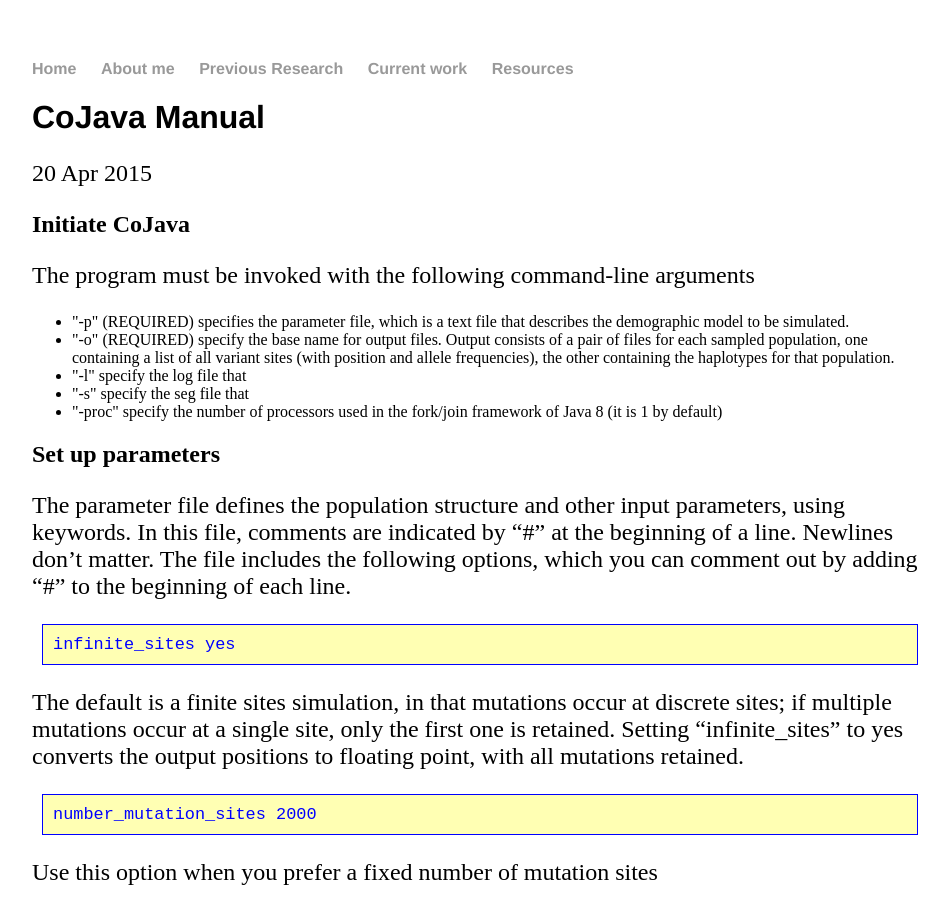
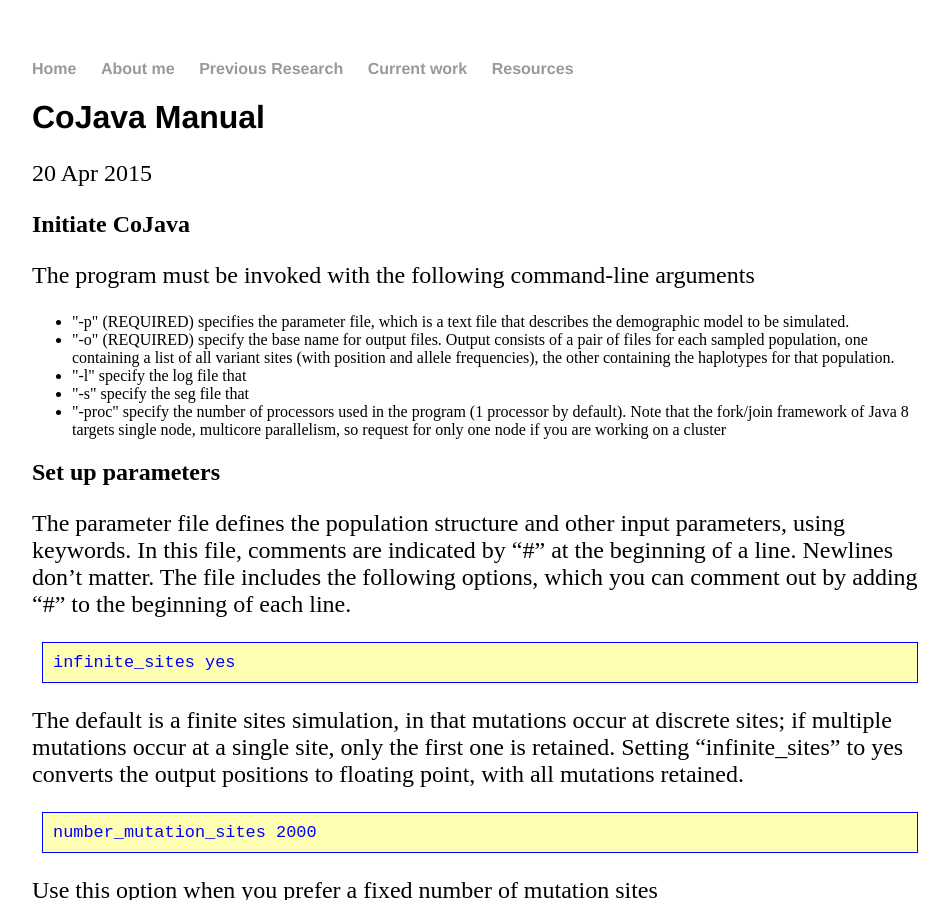
Before and after one commit to lybird300/lybird300.github.io, a Jekyll site: the page built from _posts/2015-04-20-CoJava-manual.md, in a window 1280 px wide and 900 px high. Shown: the whole window, without its empty margins (160-1109 px from the left). Built offline with Jekyll 4.4.1, drawn with Linux system fonts in a browser that asks for light colours.

Commit message:
Update 2015-04-20-CoJava-manual.md

```diff
--- a/_posts/2015-04-20-CoJava-manual.md
+++ b/_posts/2015-04-20-CoJava-manual.md
@@ -6,7 +6,7 @@
 <h2>Initiate CoJava</h2>
 The program must be invoked with the following command-line arguments
 <ul><li>"-p" (REQUIRED) specifies the parameter file, which is a text file that describes the demographic model to be simulated.</li>
-<li>"-o" (REQUIRED) specify the base name for output files. Output consists of a pair of files for each sampled population, one containing a list of all variant sites (with position and allele frequencies), the other containing the haplotypes for that population.</li><li>"-l" specify the log file that</li><li>"-s" specify the seg file that</li><li>"-proc" specify the number of processors used in the fork/join framework of Java 8 (it is 1 by default)</li></ul>
+<li>"-o" (REQUIRED) specify the base name for output files. Output consists of a pair of files for each sampled population, one containing a list of all variant sites (with position and allele frequencies), the other containing the haplotypes for that population.</li><li>"-l" specify the log file that</li><li>"-s" specify the seg file that</li><li>"-proc" specify the number of processors used in the program (1 processor by default). Note that the fork/join framework of Java 8 targets single node, multicore parallelism, so request for only one node if you are working on a cluster</li></ul>
 
 <h2>Set up parameters</h2>
 The parameter file defines the population structure and other input parameters, using keywords. In this file, comments are indicated by "#" at the beginning of a line. Newlines don't matter. The file includes the following options, which you can comment out by adding "#" to the beginning of each line.
```
